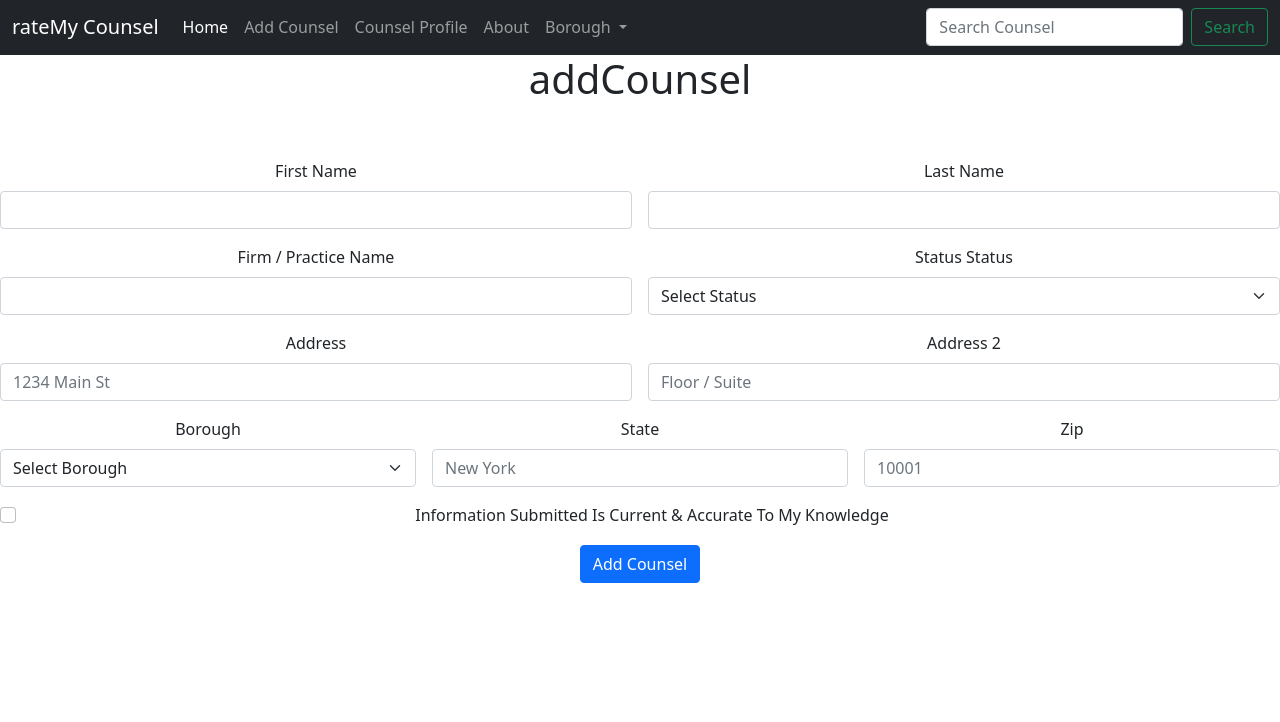
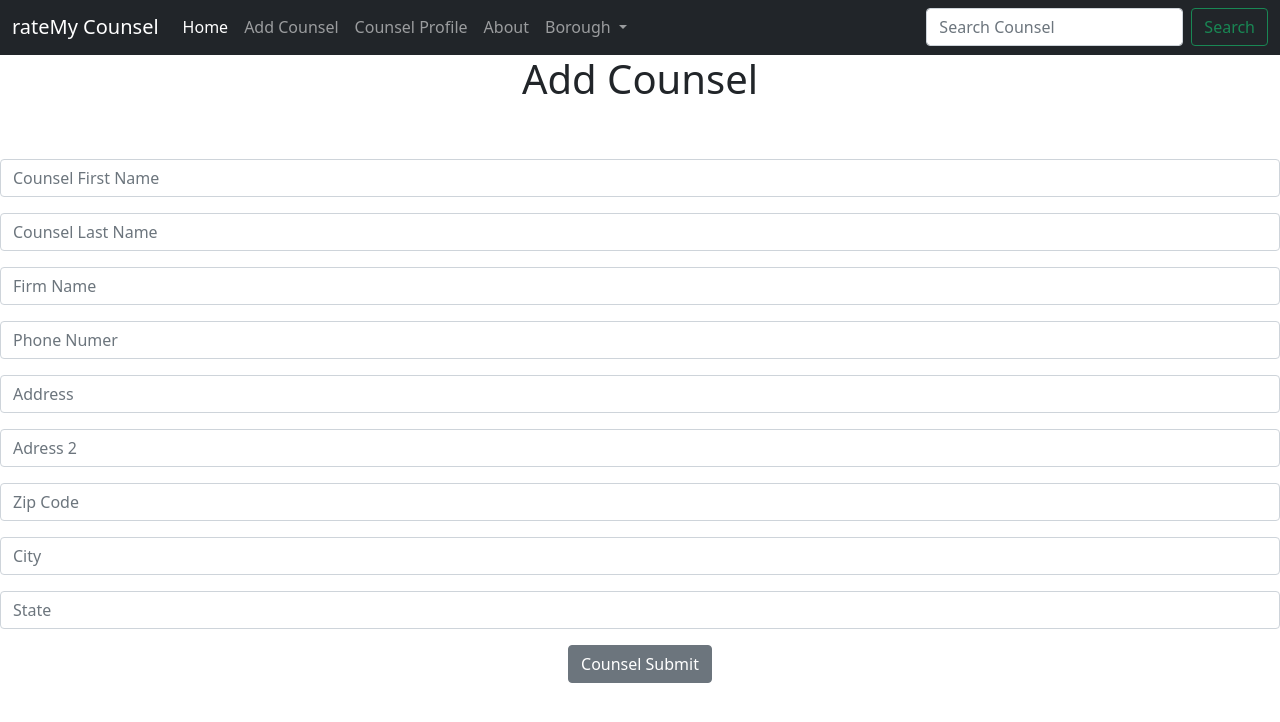
Before and after one commit to Stradroma/wowProject_rateMy, a Django app: page /addcounsel in a window 1280 px wide. Shown: the part 25-747 px from the top of the page. Run offline with Django 3.2, Linux system fonts and the light colour scheme.

Commit message:
add counsel page

```diff
--- a/ratemy/myapp/admin.py
+++ b/ratemy/myapp/admin.py
@@ -5,5 +5,4 @@ from .models import *
 admin.site.register(Borough)
 admin.site.register(Counsel)
 admin.site.register(Comment)
-admin.site.register(Rating)
 admin.site.register(ViewCounsel)
--- a/ratemy/myapp/forms.py
+++ b/ratemy/myapp/forms.py
@@ -1,7 +1,37 @@
 from django import forms
-from django.forms import ModelForm
+from django.forms import ModelForm, widgets
 from .models import Counsel
 
-class AddCounsel(ModelForm):
+class AddCounselForm(ModelForm):
     class Meta:
         model = Counsel
+        fields = '__all__'
+        labels = {
+            'fName' : '',
+            'lName' : '',
+            'firmN' : '',
+            'status' : '',
+            'phoneN' : '',
+            'Address' : '',
+            'Address2' : '',
+            'zip_code' : '',
+            'Borough' : '',
+            'city' : '',
+            'state' : '',
+        }
+
+        widgets = {
+            'fName' : forms.TextInput(attrs={'class' : 'form-control', 'placeholder' : 'Counsel First Name'}),
+            'lName' : forms.TextInput(attrs={'class' : 'form-control', 'placeholder' : 'Counsel Last Name'}),
+            'firmN' : forms.TextInput(attrs={'class' : 'form-control', 'placeholder' : 'Firm Name'}),
+            'status' : forms.TextInput(attrs={'class' : 'form-control', 'placeholder' : 'Status'}),
+            'phoneN' : forms.TextInput(attrs={'class' : 'form-control', 'placeholder' : 'Phone Numer'}),
+            'Address' : forms.TextInput(attrs={'class' : 'form-control', 'placeholder' : 'Address'}),
+            'Address2' : forms.TextInput(attrs={'class' : 'form-control', 'placeholder' : 'Adress 2'}),
+            'zip_code' : forms.TextInput(attrs={'class' : 'form-control', 'placeholder' : 'Zip Code'}),
+            'Borough' : forms.TextInput(attrs={'class' : 'form-control', 'placeholder' : 'Borough'}),
+            'city' : forms.TextInput(attrs={'class' : 'form-control', 'placeholder' : 'City'}),
+            'state' : forms.TextInput(attrs={'class' : 'form-control', 'placeholder' : 'State'}),
+
+
+        }
--- a/ratemy/myapp/models.py
+++ b/ratemy/myapp/models.py
@@ -12,6 +12,12 @@ class Counsel(models.Model):
     firmN = models.CharField(max_length= 100)
     status = models.ForeignKey
     phoneN = models.IntegerField()
+    Address = models.CharField(max_length= 15)
+    Address2 = models.CharField(max_length= 15)
+    zip_code = models.IntegerField()
+    borough = models.ForeignKey
+    city = models.CharField(max_length= 15)
+    state = models.CharField(max_length= 15)
 
 class Comment(models.Model):
     fName = models.CharField(max_length= 15)
@@ -19,8 +25,6 @@ class Comment(models.Model):
     date = DateField
     comments = forms.CharField(max_length=500)
 
-class Rating(models.Model):
-    pass
 
 class ViewCounsel(models.Model):
     pass
--- a/ratemy/myapp/templates/addcounsel.html
+++ b/ratemy/myapp/templates/addcounsel.html
@@ -1,70 +1,23 @@
 {% extends 'ratemyview/base.html' %}
 
+
 {% block content %}
-    <h1>addCounsel</h1>
-    <br>
-    <br>
-    <form class="row g-3">
-        <div class="col-md-6">
-          <label for="fName" class="form-label">First Name</label>
-          <input type="fName" class="form-control" id="fName">
-        </div>
-        <div class="col-md-6">
-          <label for="lName" class="form-label">Last Name</label>
-          <input type="lName" class="form-control" id="lName">
-        </div>
-        <div class="col-md-6">
-            <label for="firmN" class="form-label">Firm / Practice Name</label>
-            <input type="firmN" class="form-control" id="firmN">
-          </div>
-          <div class="col-md-6">
-            <label for="status" class="form-label">Status</label>
-            <label for="inputStatus" class="form-label">Status</label>
-            <select type="text" class="form-select" id="statusselect">
-                <option selected>Select Status</option>
-                  <option>Legal Aid</option>
-                  <option>Private Attorney</option>
-                </select>
-        </div>
+  <center>
+  <h1>Add Counsel</h1>
+  <br/><br/>
+  {% if submitted %}
+        Thank You !!!!
 
-        <div class="col-md-6">
-          <label for="inputAddress" class="form-label">Address</label>
-          <input type="text" class="form-control" id="inputAddress" placeholder="1234 Main St">
-        </div>
-        <div class="col-md-6">
-          <label for="inputAddress2" class="form-label">Address 2</label>
-          <input type="text" class="form-control" id="inputAddress2" placeholder="Floor / Suite">
-        </div>
-        <div class="col-md-4">
-            <label for="inputBorough" class="form-label">Borough</label>
-            <select type="text" class="form-select" id="boroughselect">
-                <option selected>Select Borough</option>
-                  <option>Bronx</option>
-                  <option>Brooklyn</option>
-                  <option>Manhattan</option>
-                  <option>Queens</option>
-                  <option>Staten</option>
-                </select>
-        </div>
-          </li>
-        <div class="col-md-4">
-          <label for="State" class="form-label">State</label>
-          <input type="text" class="form-control" id="New York" placeholder="New York">
-        </div>
-        <div class="col-md-4">
-          <label for="inputZip" class="form-label">Zip</label>
-          <input type="text" class="form-control" id="inputZip"placeholder="10001">
-        </div>
-        <div class="col-12">
-          <div class="form-check">
-            <input class="form-check-input" type="checkbox" id="gridCheck">
-            <label class="form-check-label" for="gridCheck">
-              Information Submitted Is Current & Accurate To My Knowledge
-            </label>
-          </div>
-        </div>
-        <div class="col-12">
-          <button type="submit" class="btn btn-primary">Add Counsel</button>
-        </div>
-      </form>
+
+  {% else %}
+        <form action="" method=POST>
+            {% csrf_token %}
+
+            {{  form.as_p  }}
+            <input type="submit" value= "Counsel Submit"
+            class="btn btn-secondary">
+
+        </form>
+  {% endif %}
+  </center>
 {% endblock %}
--- a/ratemy/myapp/templates/ratemyview/base.html
+++ b/ratemy/myapp/templates/ratemyview/base.html
@@ -9,11 +9,7 @@
     <link href="https://cdn.jsdelivr.net/npm/bootstrap@5.1.3/dist/css/bootstrap.min.css" rel="stylesheet" integrity="sha384-1BmE4kWBq78iYhFldvKuhfTAU6auU8tT94WrHftjDbrCEXSU1oBoqyl2QvZ6jIW3" crossorigin="anonymous">
 
     <title>rateMy Counsel</title>
-    <style>
-      h1 {text-align: center;}
-      p {text-align: center;}
-      div {text-align: center;}
-    </style>
+
 
   </head>
   <body>
--- a/ratemy/myapp/views.py
+++ b/ratemy/myapp/views.py
@@ -1,6 +1,9 @@
 from django.shortcuts import render
 from django.http import HttpResponse
+from django.http import HttpResponseRedirect
 from django.urls import reverse
+from .forms import AddCounselForm
+from datetime import datetime
 
 # Create your views here.
 def home(request):
@@ -20,8 +23,19 @@ def counselprofile(request):
         return render(request=request, template_name='counselprofile.html')
 
 def addcounsel(request):
-    if request.method == 'GET':
-        return render(request=request, template_name='addcounsel.html')
+    submitted = False
+    if request.method == "POST":
+        form = AddCounselForm(request.POST)
+        if form.is_valid():
+            form.save()
+            return HttpResponseRedirect('addcounsel.html?submitted=True')
+
+    else:
+        form = AddCounselForm
+        if 'submitted' in request.method == 'GET':
+            submitted = True
+
+    return render( request, 'addcounsel.html', context = {'form' : form, 'submitted' : submitted} )
 
 def about(request):
     if request.method == 'GET':
```
Also changed, not shown: ratemy/db.sqlite3, ratemy/myapp/migrations/0001_initial.py (added).
